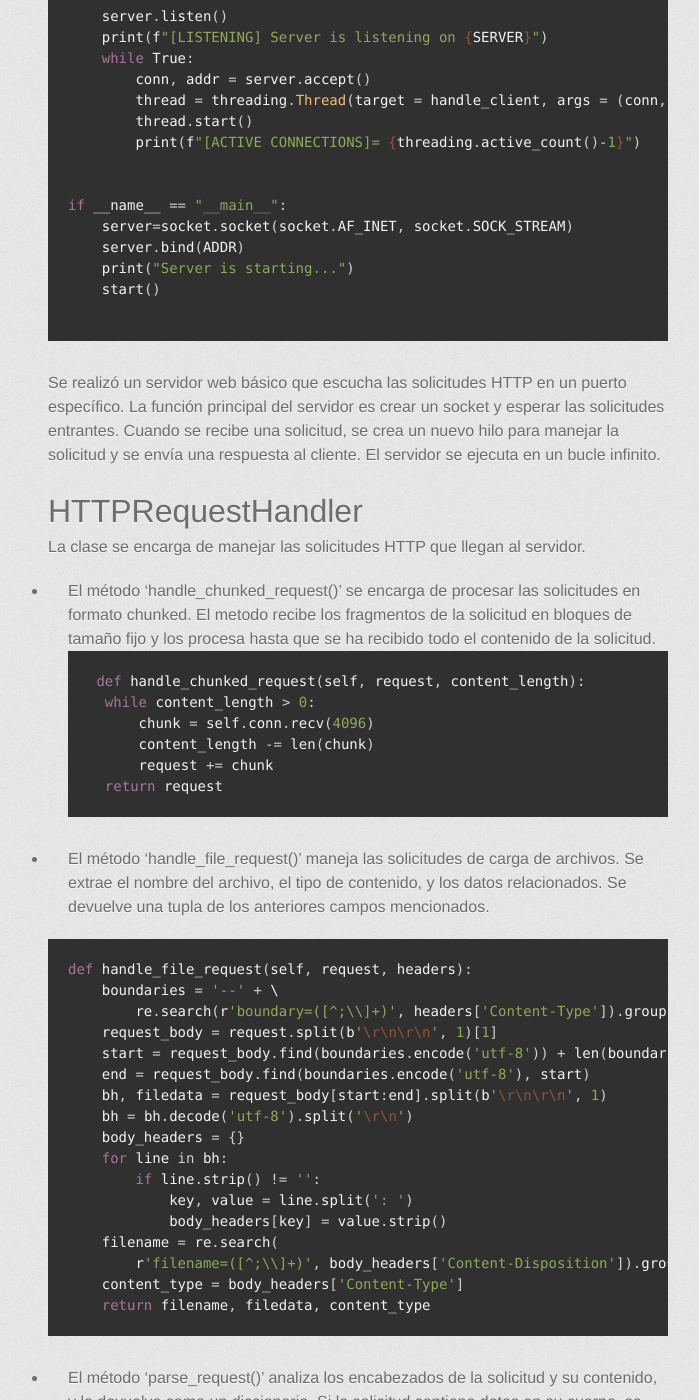
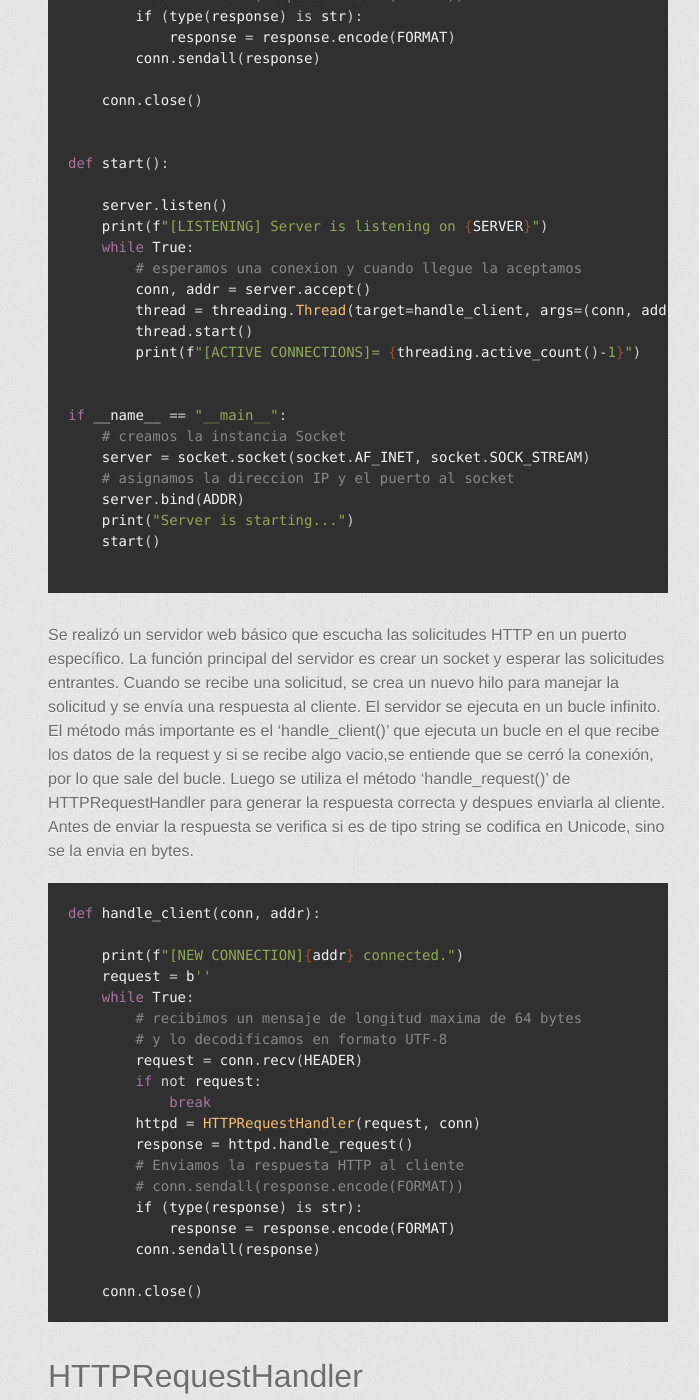
Before and after one commit to JoseLuisSantillan/proyectofinalredes.github.io, a Jekyll site: the page built from index.md, in a window 1280 px wide and 1400 px high, scrolled down 2020 px. Shown: the whole window, without its empty margins (282-981 px from the left). Built offline with Jekyll 4.4.1, drawn with Linux system fonts in a browser that asks for light colours; some web fonts are replaced; our own code applies the rules of GitHub Pages for plain Markdown files; some of the changed text lies outside the part shown.

Commit message:
Update index.md
Actualizada la información del server y do_Get

````diff
--- a/index.md
+++ b/index.md
@@ -40,47 +40,81 @@ Un punto a destacar es que en el proyecto utilizamos en su mayoría código hech
 import socket
 import threading
 from HTTPRequestHandler import HTTPRequestHandler
+import re
 
-HEADER=4096
-PORT=5053
-SERVER=socket.gethostbyname(socket.gethostname())
-ADDR=(SERVER,PORT)
-FORMAT='utf-8'
-DISCONNECT_MESSAGE="!DISCONNECT"
+HEADER = 4096
+PORT = 5053
+SERVER = socket.gethostbyname(socket.gethostname())
+ADDR = (SERVER, PORT)
+FORMAT = 'UTF-8'
+DISCONNECT_MESSAGE = "!DISCONNECT"
+
 
 def handle_client(conn, addr):
 
     print(f"[NEW CONNECTION]{addr} connected.")
     request = b''
     while True:
+        # recibimos un mensaje de longitud maxima de 64 bytes
+        # y lo decodificamos en formato UTF-8
         request = conn.recv(HEADER)
         if not request:
             break
         httpd = HTTPRequestHandler(request, conn)
         response = httpd.handle_request()
-        conn.sendall(response.encode(FORMAT))
+        # Enviamos la respuesta HTTP al cliente
+        # conn.sendall(response.encode(FORMAT))
+        if (type(response) is str):
+            response = response.encode(FORMAT)
+        conn.sendall(response)
 
     conn.close()
+
 
 def start():
 
     server.listen()
     print(f"[LISTENING] Server is listening on {SERVER}")
     while True:
+        # esperamos una conexion y cuando llegue la aceptamos
         conn, addr = server.accept()
-        thread = threading.Thread(target = handle_client, args = (conn, addr))
+        thread = threading.Thread(target=handle_client, args=(conn, addr))
         thread.start()
         print(f"[ACTIVE CONNECTIONS]= {threading.active_count()-1}")
 
 
 if __name__ == "__main__":
-    server=socket.socket(socket.AF_INET, socket.SOCK_STREAM)
+    # creamos la instancia Socket
+    server = socket.socket(socket.AF_INET, socket.SOCK_STREAM)
+    # asignamos la direccion IP y el puerto al socket
     server.bind(ADDR)
     print("Server is starting...")
     start()
 
 ```
 Se realizó un servidor web básico que escucha las solicitudes HTTP en un puerto específico. La función principal del servidor es crear un socket y esperar las solicitudes entrantes. Cuando se recibe una solicitud, se crea un nuevo hilo para manejar la solicitud y se envía una respuesta al cliente. El servidor se ejecuta en un bucle infinito.
+El método más importante es el 'handle_client()' que ejecuta un bucle en el que recibe los datos de la request y si se recibe algo vacio,se entiende que se cerró la conexión, por lo que sale del bucle. Luego se utiliza el método 'handle_request()' de HTTPRequestHandler para generar la respuesta correcta y despues enviarla al cliente. Antes de enviar la respuesta se verifica si es de tipo string se codifica en Unicode, sino se la envia en bytes.
+```py
+def handle_client(conn, addr):
+
+    print(f"[NEW CONNECTION]{addr} connected.")
+    request = b''
+    while True:
+        # recibimos un mensaje de longitud maxima de 64 bytes
+        # y lo decodificamos en formato UTF-8
+        request = conn.recv(HEADER)
+        if not request:
+            break
+        httpd = HTTPRequestHandler(request, conn)
+        response = httpd.handle_request()
+        # Enviamos la respuesta HTTP al cliente
+        # conn.sendall(response.encode(FORMAT))
+        if (type(response) is str):
+            response = response.encode(FORMAT)
+        conn.sendall(response)
+
+    conn.close()
+```
 
 # HTTPRequestHandler
 
@@ -151,17 +185,41 @@ def handle_request(self):
     return response
 ```
 
-- El método 'do_GET()' se encarga de manejar las solicitudes GET. Esta función comprueba si la ruta solicitada en la solicitud es la raíz del servidor (ruta "/"). Si es así, abre el archivo "index.html" y lee su contenido con el objeto open y lo almacena en la variable html. Si no es así, se abre el archivo solicitado y se lee su contenido. El contenido del archivo se envía al cliente como una respuesta HTTP. Luego crea una respuesta HTTP con un código 200, establece el tipo de contenido y la longitud.
+- El método 'do_GET()' se encarga de manejar las solicitudes GET. Esta función comprueba si la ruta solicitada en la solicitud es la raíz del servidor (ruta "/"). Si es así, abre el archivo "index.html" y lee su contenido con el objeto open y lo almacena en la variable html. Si no es la raíz del servidor, se busca el archivo solicitado y se comprueba si existe.  Si existe, se lee su contenido y se escribe en un archivo en binario binario. Luego el archivo en binario se envía al cliente dentro de una respuesta HTTP con código 200 especificando el tipo que tiene. Si el archivo no existe se envia una respuesta HTTP con un código 404 Not found.
 
 ```py
-def do_GET(self, headers):
-    if headers['Path'] == '/':
-        with open("index.html", "r", encoding='utf-8') as f:
-            html = HTMLPreprocessing(f.read()).get_processed_html()
-        response = ('HTTP/1.1 200 OK\r\n'
-                    + 'Content-Type: text/html\r\n'
-                    + 'Content-Length: {}\r\n'.format(len(html))
-                    + '\r\n' + html)
+ def do_GET(self, path):
+        print('Path: ' + path)
+        if path == '/':
+            with open("index.html", "r", encoding=self.FORMAT) as f:
+                html = HTMLPreprocessing(f.read()).get_processed_html()
+            response = ('HTTP/1.1 200 OK\r\n'
+                        + 'Content-Type: text/html\r\n'
+                        + 'Content-Length: {}\r\n'.format(len(html))
+                        + '\r\n' + html)
+        else:
+            fileName = unquote(path[1:])
+            fileName = self.saveFolder + fileName
+            print(fileName)
+            if exists(fileName):
+                with open(fileName, 'rb') as file:
+                    binary_file = file.read()
+                    print(type(binary_file))
+                    print('Lenght file: {}'.format(getsize(fileName)))
+                    print('Lenght binary: {}'.format(len(binary_file)))
+                    response = ('HTTP/1.1 200 OK\r\n'
+                                + 'Content-Type: application/octet-stream\r\n'
+                                + 'Content-Length: {}\r\n'.format(len(binary_file))
+                                + '\r\n')
+                    response = bytes(response, 'UTF-8') + binary_file
+                    # print(response.decode('UTF-8'))
+                    file.close()
+            else:
+                response = ('HTTP/1.1 404 NOT FOUND\r\n'
+                            + 'Content-Type: text/html\r\n'
+                            + 'Content-Length: {}\r\n'.format(len('Not found ' + fileName))
+                            + '\r\n' + 'Not found ' + fileName)
+
         return response
 ```
 
@@ -280,4 +338,4 @@ def save_file_on_directory(self, file_name, file_data, file_type):
 1. El manejo de solicitudes HTTP requiere la manipulación de headers para llevar a cabo una respuesta adecuada. Los headers llevan información importante sobre la solicitud del cliente como: método, protocolo, ruta, tamaño del contenido, etc.
 2. La carga y descarga de archivos requieren de una codificación y decodificación para que estos puedan ser manejados dentro de las solicitudes y respuestas HTTP. Archivos de texto plano se pueden decodificar en UTF-8, pero archivos como PDF o imágenes requieren de una codificación binaria para guardarse en el servidor y posteriormente descargarse.
 3. El tamaño de las solicitudes del cliente tienen un tamaño limitado (particularmente de 4096 bytes). Si el usuario hace una solicitud que requiere enviar un archivo de gran tamaño será necesario recibir todos los paquetes HTTP que componen todo el contenido del archivo. Esta situación se puede manejar mediante el análisis de los headers HTTP, en especial del Content-Length.
-4. La descarga de los archivos se realiza
+4. La descarga de los archivos se realiza con la sentencia GET y se envia los datos en un archivo binario. Algo importante es que solo se está enviando el archivo solicitado. Si se utilizaría la etiqueta <a > en el HTML, se cargaría la página con todos los datos y desde esta página se descarga un archivo. Esto sería un problema si se tiene varios archivos de gran tamaño ya que la página iría creciendo con los datos de los archivos que contiene y esto no es eficiente.
````
